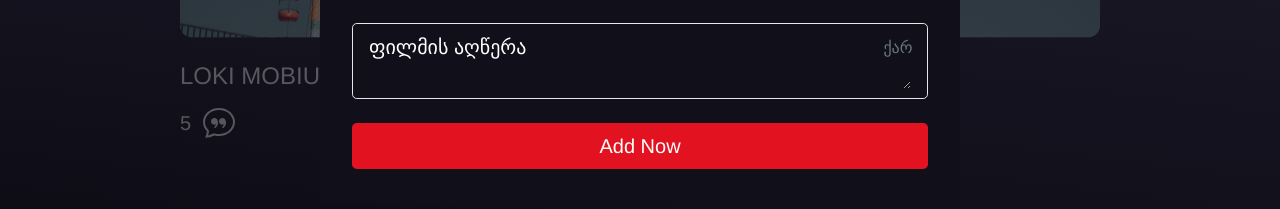
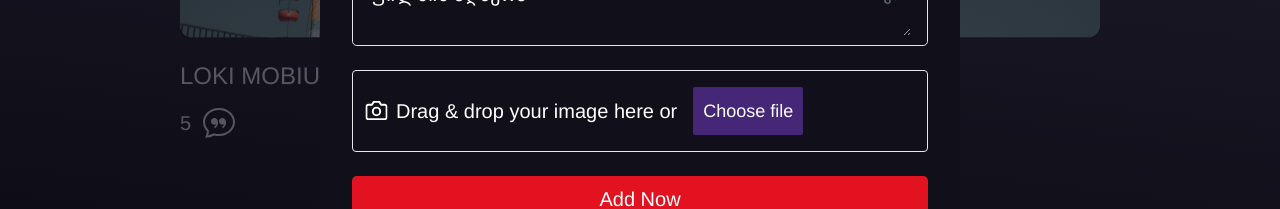
Before and after one commit to SousouBer/movie-quotes-frontend, a Vue app: page /my-movies in a window 1280 px wide. Shown: the part 572-781 px from the top of the page. Built offline with nearby package versions, Linux system fonts and the light colour scheme; no server answers; a web font is replaced by a local one; what @vee-validate/i18n would draw is missing.

Commit message:
style: add main markup for drag and drop movie poster input

```diff
--- /dev/null
+++ b/src/components/base/movies/BaseMovieInputFile.vue
@@ -0,0 +1,27 @@
+<script setup lang="ts">
+import { useField } from "vee-validate";
+
+import IconCamera from "@/components/icons/IconCamera.vue";
+
+const props = defineProps<{
+  name: string;
+}>();
+
+const { value, errorMessage, meta } = useField<string>(
+  () => props.name as string,
+);
+</script>
+
+<template>
+  <div
+    class="relative flex items-center gap-2 border border:shade-of-gray rounded py-4 px-3"
+  >
+    <IconCamera />
+    <span class="text-white text-xl">Drag & drop your image here or</span>
+    <button
+      class="ml-2 bg-custom-purple transition-colors duration-300 hover:bg-purple-800 text-white rounded-[2px] p-2.5 text-lg"
+    >
+      Choose file
+    </button>
+  </div>
+</template>
--- a/src/components/movies/MovieForm.vue
+++ b/src/components/movies/MovieForm.vue
@@ -1,6 +1,7 @@
 <script setup lang="ts">
 import BaseMovieInput from "@/components/base/movies/BaseMovieInput.vue";
 import BaseMoviesButton from "@/components/base/movies/BaseMoviesButton.vue";
+import BaseMovieInputFile from "@/components/base/movies/BaseMovieInputFile.vue";
 
 import { Form as MovieForm } from "vee-validate";
 </script>
@@ -53,6 +54,7 @@ import { Form as MovieForm } from "vee-validate";
         label="ფილმის აღწერა"
         locale="ka"
       />
+      <BaseMovieInputFile name="poster" />
       <BaseMoviesButton label="Add Now" />
     </MovieForm>
   </div>
--- a/tailwind.config.js
+++ b/tailwind.config.js
@@ -14,6 +14,7 @@ export default {
         "medium-dark-green": "#198754",
         "bright-red": "rgba(227, 18, 33, 1)",
         "light-gray": "rgba(206, 212, 218, 1)",
+        "custom-purple": "#9747FF66",
       },
       backgroundImage: {
         "custom-gradient":
```
